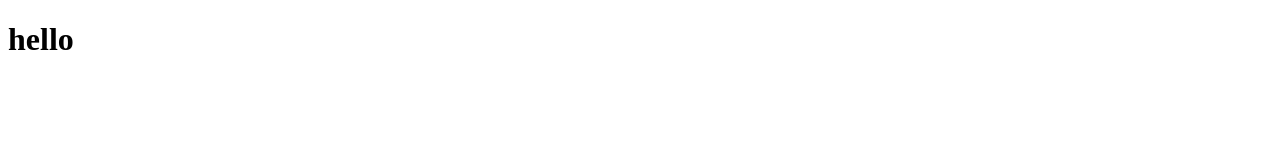
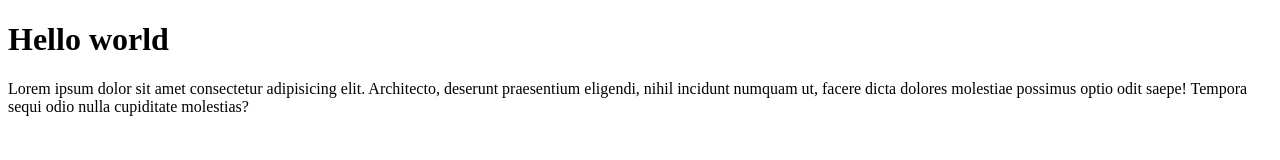
Before and after one commit to SadiaDayo/EAD, a plain HTML site: page index.html in a window 1280 px wide. Drawn offline with Linux system fonts and the light colour scheme.

Commit message:
add-paragraph

```diff
--- a/index.html
+++ b/index.html
@@ -1,11 +1,17 @@
 <!DOCTYPE html>
 <html lang="en">
-<head>
-    <meta charset="UTF-8">
-    <meta name="viewport" content="width=device-width, initial-scale=1.0">
+  <head>
+    <meta charset="UTF-8" />
+    <meta name="viewport" content="width=device-width, initial-scale=1.0" />
     <title>Document</title>
-</head>
-<body>
-    <h1>hello</h1>
-</body>
+  </head>
+  <body>
+    <h1>Hello world</h1>
+    <p>
+      Lorem ipsum dolor sit amet consectetur adipisicing elit. Architecto,
+      deserunt praesentium eligendi, nihil incidunt numquam ut, facere dicta
+      dolores molestiae possimus optio odit saepe! Tempora sequi odio nulla
+      cupiditate molestias?
+    </p>
+  </body>
 </html>
```
Also changed, not shown: index.css (line endings or trailing spaces).
